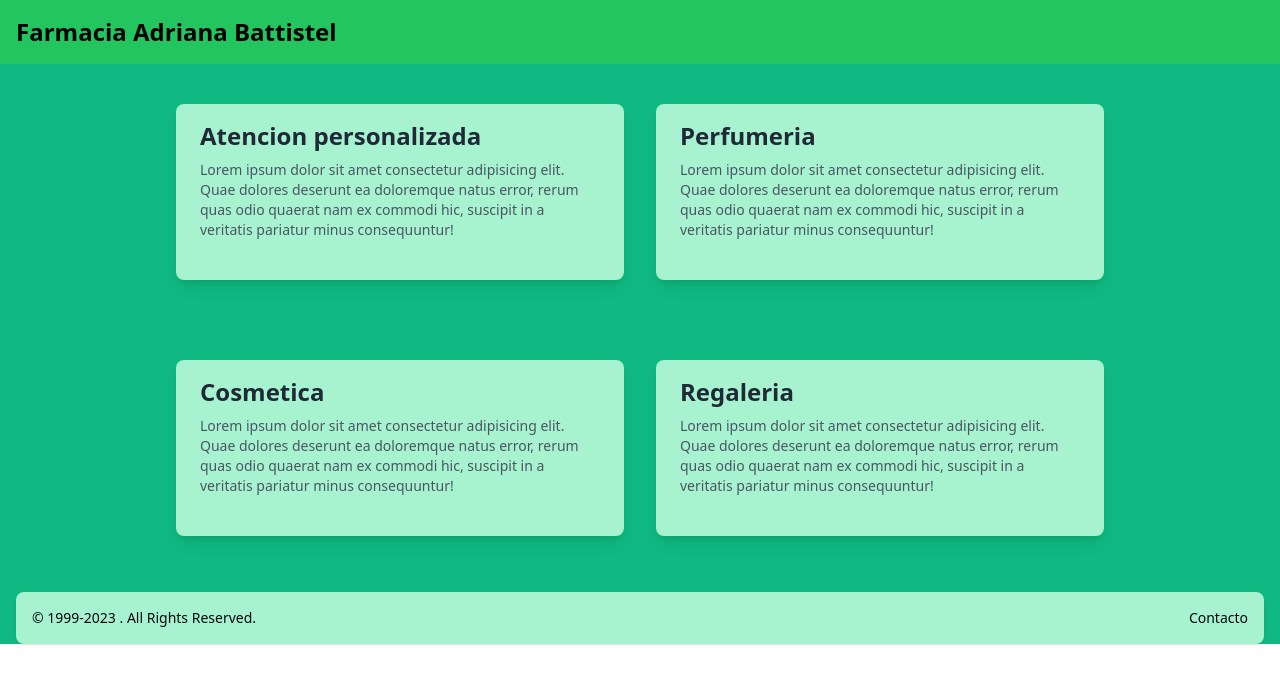
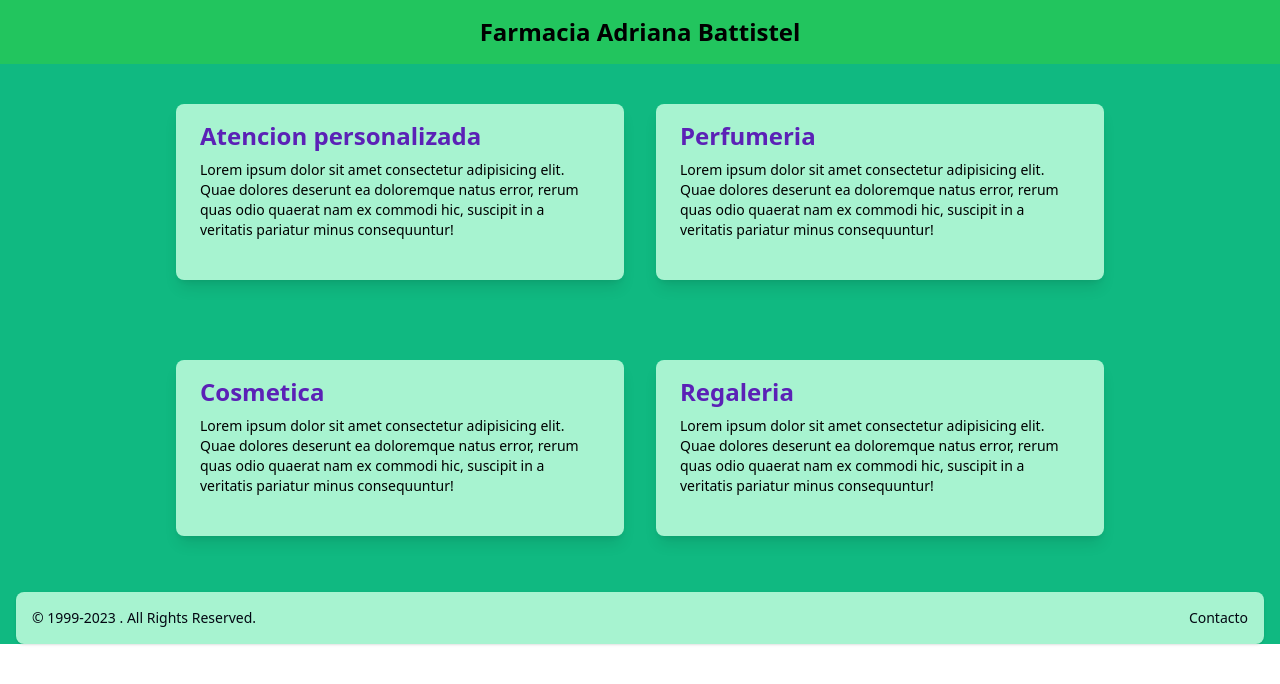
Before and after one commit to lisildg/Farmacia-Adriana, a Next.js app: page / in a window 1280 px wide. Shown: the top 684 px of the page. Built offline with nearby package versions, Linux system fonts and the light colour scheme.

Commit message:
adding cards

```diff
--- a/pages/index.js
+++ b/pages/index.js
@@ -6,7 +6,7 @@ const inter = Inter({ subsets: ['latin'] })
 export default function Home() {
   return (
     <div className='bg-emerald-500'>
-    <nav  className=" bg-green-500 border-gray-200">
+    <nav  className=" bg-green-500 border-gray-200 flex flex-wrap justify-center">
       <div  className="max-w-screen-xl flex flex-wrap items-center justify-between mx-auto p-4">
       <a>
           <img  />
@@ -23,8 +23,8 @@ export default function Home() {
     <div className="max-w-md py-10 px-6 bg-emerald-200 shadow-lg rounded-lg my-10 mx-4">
         <div className="grid justify-content md:justify-end -mt-6">
           <div>
-            <h2 className="text-gray-800 text-2xl font-semibold">Atencion personalizada</h2>
-            <p className="mt-2 text-gray-600 text-sm">
+            <h2 className="text-violet-800 text-2xl font-semibold">Atencion personalizada</h2>
+            <p className="mt-2 text-black text-sm">
               Lorem ipsum dolor sit amet consectetur adipisicing elit. Quae dolores deserunt ea doloremque natus error, rerum quas odio quaerat nam ex commodi hic, suscipit in a veritatis pariatur minus consequuntur!
             </p>
           </div>
@@ -34,8 +34,8 @@ export default function Home() {
       <div className="max-w-md py-10 px-6 bg-emerald-200 shadow-lg rounded-lg my-10 mx-4">
         <div className="grid justify-content md:justify-end -mt-6">
           <div>
-            <h2 className="text-gray-800 text-2xl font-semibold">Perfumeria</h2>
-            <p className="mt-2 text-gray-600 text-sm">
+            <h2 className="text-violet-800 text-2xl font-semibold">Perfumeria</h2>
+            <p className="mt-2 text-black text-sm">
               Lorem ipsum dolor sit amet consectetur adipisicing elit. Quae dolores deserunt ea doloremque natus error, rerum quas odio quaerat nam ex commodi hic, suscipit in a veritatis pariatur minus consequuntur!
             </p>
           </div>
@@ -45,8 +45,8 @@ export default function Home() {
       <div className="max-w-md py-10 px-6 bg-emerald-200 shadow-lg rounded-lg my-10 mx-4">
         <div className="grid justify-content md:justify-end -mt-6">
           <div>
-            <h2 className="text-gray-800 text-2xl font-semibold">Cosmetica</h2>
-            <p className="mt-2 text-gray-600 text-sm">
+            <h2 className="text-violet-800 text-2xl font-semibold">Cosmetica</h2>
+            <p className="mt-2 text-black text-sm">
               Lorem ipsum dolor sit amet consectetur adipisicing elit. Quae dolores deserunt ea doloremque natus error, rerum quas odio quaerat nam ex commodi hic, suscipit in a veritatis pariatur minus consequuntur!
             </p>
           </div>
@@ -55,8 +55,8 @@ export default function Home() {
       <div className="max-w-md py-10 px-6 bg-emerald-200 shadow-lg rounded-lg my-10 mx-4">
         <div className="grid justify-content md:justify-end -mt-6">
           <div>
-            <h2 className="text-gray-800 text-2xl font-semibold">Regaleria</h2>
-            <p className="mt-2 text-gray-600 text-sm">
+            <h2 className="text-violet-800 text-2xl font-semibold">Regaleria</h2>
+            <p className="mt-2 text-black text-sm">
               Lorem ipsum dolor sit amet consectetur adipisicing elit. Quae dolores deserunt ea doloremque natus error, rerum quas odio quaerat nam ex commodi hic, suscipit in a veritatis pariatur minus consequuntur!
             </p>
           </div>
```
